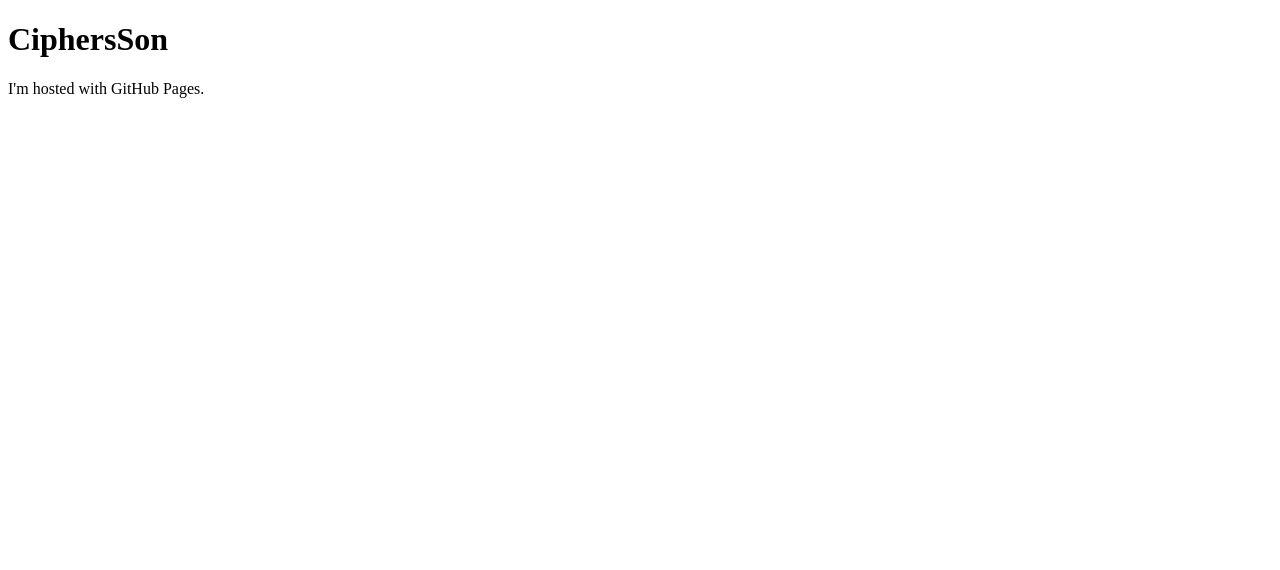
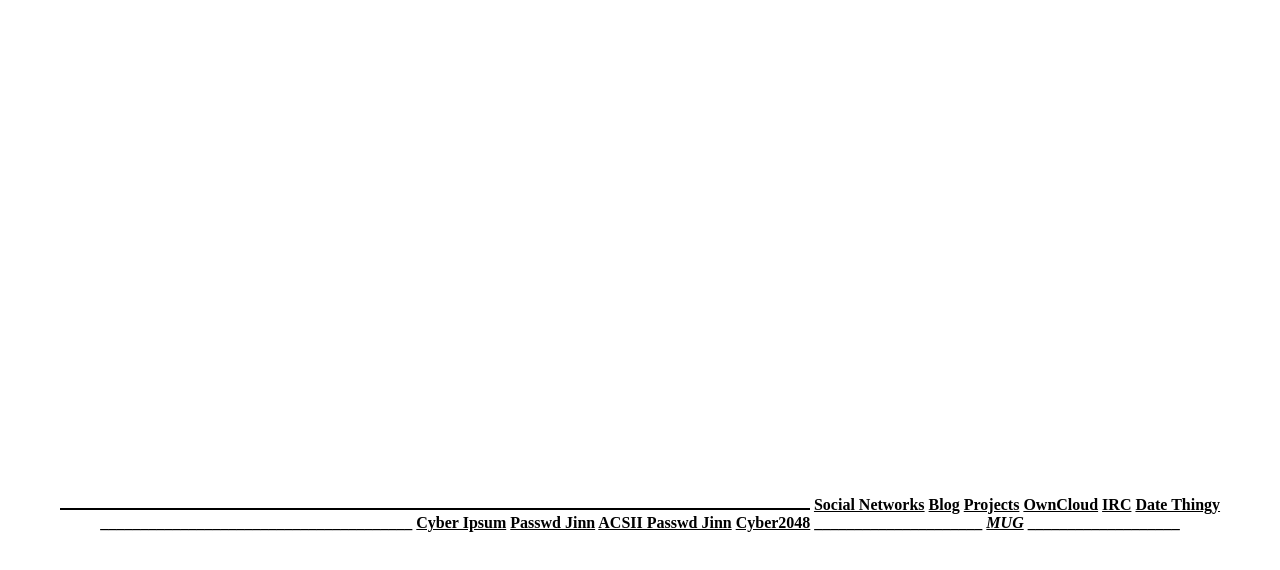
Before and after one commit to ciphersson/ciphersson.github.io, a plain HTML site: page index.html in a window 1280 px wide. Drawn offline with nearby package versions, Linux system fonts and the light colour scheme.

Commit message:
Update index.html

```diff
--- a/index.html
+++ b/index.html
@@ -1,7 +1,51 @@
-<!DOCTYPE html>
-<html>
-<body>
-<h1>CiphersSon</h1>
-<p>I'm hosted with GitHub Pages.</p>
-</body>
+<!DOCTYPE html PUBLIC "-//W3C//DTD XHTML 1.0 Strict//EN" "http://www.w3.org/TR/xhtml1/DTD/xhtml1-strict.dtd">
+<html xml:lang="en" xmlns="http://www.w3.org/1999/xhtml">
+	<head>
+		<title>Frank Forrester</title>
+		<script type="text/javascript" src="http://code.jquery.com/jquery-1.3.2.min.js"></script>
+		<script type="text/javascript" src="canvastree.js"></script>
+		<style>
+			body {
+				text-align: center;
+/* 				background-color: #abcdef; */
+			}
+			canvas#canvastree {
+				position: relative;
+				margin-left: auto;
+				margin-right: auto;
+				width: 750px;
+				height: 500px;
+				border-bottom: 2px solid black;
+			}
+			a {
+				color: black;
+			}
+		</style>
+	</head>
+	<body>
+		<canvas id="canvastree"></canvas>
+		<small><b><big><a title="I'm a social butterfly!" href="http://frankforrester.com/SocialNetworks.html" target="_blank">Social Networks</a>   <a title="My blog were I mostly just rant." href="http://n00bfu.com/" target="_blank">Blog</a>   <a title="Wicked cool site for my projects comming soon!" href="http://frankforrester.com/under-construction.gif" target="_blank">Projects</a>   <a title="owncloud server" href="http://browncountykansas.com/" target="_blank">OwnCloud</a>   </big></b></small><strong><a title="Web based IRC client." href="http://irc.frankforrester.com" target="_blank">IRC</a> </strong> <small><b><big><a title="Date Thingy" href="http://frankforrester.com/Ciphersson_Date_Thingy.htm" target="_blank">Date Thingy</a>
+
+_______________________________________
+
+<strong> </strong><a title="It's Lorem ipsum but with CYBER!" href="http://frankforrester.com/CyberIpsum.html" target="_blank"><strong>Cyber Ipsum</strong></a><strong>    </strong><strong><a title="ASCII password generator" href="http://frankforrester.com/passwdJinn.html" target="_blank">Passwd Jinn</a>   <a title="Javascript ASCII password generator" href="http://frankforrester.com/passwdJinn-ASCII"   <a title="Javascript ASCII password generator" href="http://frankforrester.com/passwdJinn-ASCII" target="_blank">ACSII Passwd Jinn</a></strong>
+
+<a title="Cyber2048" href="http://frankforrester.com/Cyber2048.html" target="_blank"><strong>Cyber2048</strong></a>
+
+_____________________   <a title="Ya like my awesome mug?" href="http://frankforrester.com/mug.html" target="_blank"><strong><em>MUG</em></strong></a>   ___________________
+<!-- 		<div id="info-container">
+			<div id="info"></div>
+			<div id="fps"></div>
+		</div> -->
 </html>
+
+<script>
+  (function(i,s,o,g,r,a,m){i['GoogleAnalyticsObject']=r;i[r]=i[r]||function(){
+  (i[r].q=i[r].q||[]).push(arguments)},i[r].l=1*new Date();a=s.createElement(o),
+  m=s.getElementsByTagName(o)[0];a.async=1;a.src=g;m.parentNode.insertBefore(a,m)
+  })(window,document,'script','//www.google-analytics.com/analytics.js','ga');
+
+  ga('create', 'UA-51450220-1', 'frankforrester.com');
+  ga('send', 'pageview');
+
+</script>
```
